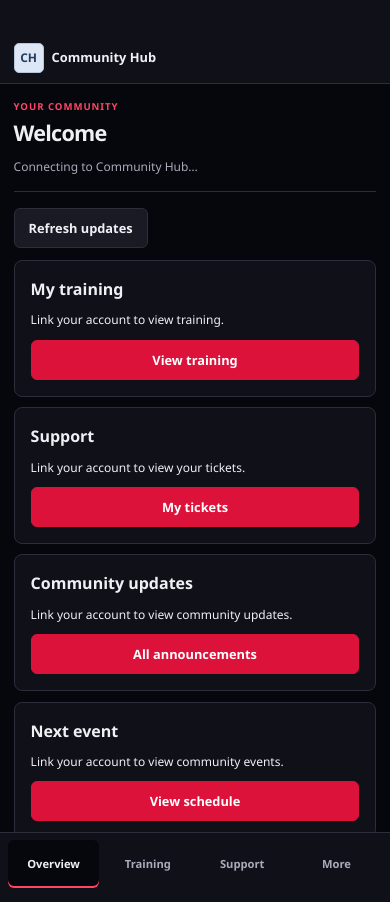
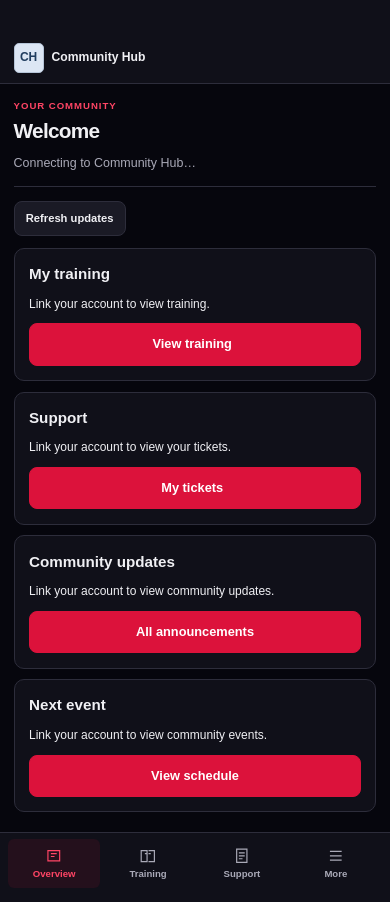
Before and after one commit to hunterl762/communityhub, a PHP site: page /phone.html in a window 390 px wide. Run offline with PHP 8.4, Linux system fonts and the light colour scheme.

Commit message:
Follow LB Phone theme and polish app pages and navigation

```diff
--- a/fivem/communityhub/html/phone.css
+++ b/fivem/communityhub/html/phone.css
@@ -1,62 +1,101 @@
 html,body{width:100%;height:100%;margin:0;overflow:hidden;background:var(--bg)!important}
 body.phone-app{display:block!important}
-#tablet.v3-shell{position:relative!important;inset:auto!important;transform:none!important;width:100%!important;height:100%!important;max-width:none;max-height:none;display:grid;grid-template-columns:minmax(0,1fr)!important;grid-template-rows:calc(3.25rem + max(2rem,env(safe-area-inset-top))) minmax(0,1fr) calc(3.5rem + max(.85rem,env(safe-area-inset-bottom)))!important;border:0;border-radius:0;box-shadow:none;font-size:.875rem}
-#tablet.v3-shell .tablet-header{grid-column:1;grid-row:1;min-height:0;padding:max(2rem,env(safe-area-inset-top)) .85rem 0;gap:.4rem;background:var(--panel)}
-#tablet.v3-shell .tablet-brand{flex:1;min-width:0;gap:.5rem}
-#tablet.v3-shell .tablet-brand img{width:30px;height:30px;flex:none;object-fit:contain}
-#tablet.v3-shell .tablet-brand>div{min-width:0}
-#tablet.v3-shell .tablet-brand h1{font-size:.8rem;white-space:nowrap;overflow:hidden;text-overflow:ellipsis;max-width:100%;line-height:1.3}
-#tablet.v3-shell .tablet-brand small,#tablet.v3-shell .tablet-clock,#close,#hudToggle,#tabletTheme,#miniHud{display:none!important}
-#tablet.v3-shell .connection{font-size:.6rem;padding:.3rem .4rem;min-height:1.8rem;white-space:nowrap;flex:none}
-#tablet.v3-shell main{grid-column:1;grid-row:2;padding:1rem .85rem;overflow:auto;min-width:0;min-height:0;scrollbar-width:none}
-#tablet.v3-shell main::-webkit-scrollbar{display:none}
-#tablet.v3-shell h2{font-size:1.35rem;line-height:1.2;margin-bottom:.65rem}
-#tablet.v3-shell h3{font-size:1rem}
-#tablet.v3-shell .section-head{display:block;margin-bottom:1rem}
-#tablet.v3-shell .eyebrow{font-size:.6rem;letter-spacing:.1em}
-#tablet.v3-shell .cards,#tablet.v3-shell .schedule-grid{grid-template-columns:repeat(2,minmax(0,1fr));gap:.5rem}
-#tablet.v3-shell .cards article{padding:.75rem;min-height:0}
-#tablet.v3-shell .cards strong{font-size:1rem;overflow-wrap:anywhere}
-#tablet.v3-shell .home-shortcuts{display:grid;grid-template-columns:1fr;gap:.5rem;margin-top:1rem}
-#tablet.v3-shell .home-shortcuts button{min-height:3.5rem;padding:.75rem 1rem;text-align:left;display:flex;flex-direction:column;align-items:flex-start;justify-content:center;gap:.2rem}
-#tablet.v3-shell .home-shortcuts span{font-size:.8rem}
-#tablet.v3-shell .home-shortcuts strong{font-size:.7rem;font-weight:400}
-#tablet.v3-shell .terminal-note{display:none}
-#tablet.v3-shell input,#tablet.v3-shell select,#tablet.v3-shell textarea{max-width:100%;min-width:0;box-sizing:border-box;font-size:.875rem}
-#tablet.v3-shell button{font-size:.8rem;min-height:2.5rem}
-#tablet.v3-shell .record,#tablet.v3-shell .link-panel{padding:.85rem;overflow-wrap:anywhere;border:1px solid var(--line);border-radius:8px}
-#tablet.v3-shell .record{margin-bottom:.5rem}
-#tablet.v3-shell .learning-toolbar,#tablet.v3-shell .hub-toolbar{flex-wrap:wrap;gap:.5rem}
-#tablet.v3-shell .tablet-tabs{display:none;position:absolute;z-index:20;top:calc(3.25rem + max(2rem,env(safe-area-inset-top)));bottom:calc(3.5rem + max(.85rem,env(safe-area-inset-bottom)));left:0;right:0;grid-column:auto;grid-row:auto;padding:1rem .85rem;overflow-y:auto;overflow-x:hidden;border:0;background:var(--bg);scrollbar-width:none}
-#tablet.v3-shell.phone-menu-open .tablet-tabs{display:grid;grid-template-columns:repeat(2,minmax(0,1fr));align-content:start;gap:.5rem}
-#tablet.v3-shell .tablet-tabs button{width:100%;min-width:0;min-height:3.5rem;padding:.6rem;display:flex;flex-direction:row;justify-content:flex-start;align-items:center;gap:.5rem;border:1px solid var(--line);border-radius:8px;font-size:.75rem}
-#tablet.v3-shell .tablet-tabs button.hidden{display:none!important}
-#tablet.v3-shell .tablet-tabs button span{display:inline!important;white-space:normal}
-#tablet.v3-shell .tablet-tabs .tab-icon{width:1rem;height:1rem;flex:none}
-#tablet.v3-shell .phone-dock{grid-column:1;grid-row:3;display:grid;grid-template-columns:repeat(4,minmax(0,1fr));gap:.2rem;padding:.4rem .5rem max(.85rem,env(safe-area-inset-bottom));border-top:1px solid var(--line);background:var(--panel);z-index:21}
-#tablet.v3-shell .phone-dock button{padding:.4rem .1rem;border:0;background:transparent;color:var(--muted);border-radius:6px;font-size:.7rem;min-width:0;min-height:2.5rem}
-#tablet.v3-shell .phone-dock button.active{background:var(--panel-hover,var(--bg));color:var(--text);box-shadow:inset 0 -2px var(--accent)}
-#tablet.v3-shell .phone-dock button:focus-visible{outline:2px solid var(--accent);outline-offset:-2px}
+body.phone-app #tablet.v3-shell{position:relative!important;inset:auto!important;transform:none!important;width:100%!important;height:100%!important;max-width:none;max-height:none;display:grid;grid-template-columns:minmax(0,1fr)!important;grid-template-rows:calc(3.25rem + max(2rem,env(safe-area-inset-top))) minmax(0,1fr) calc(3.5rem + max(.85rem,env(safe-area-inset-bottom)))!important;border:0;border-radius:0;box-shadow:none;font-size:.875rem}
+body.phone-app #tablet.v3-shell .tablet-header{grid-column:1;grid-row:1;min-height:0;padding:max(2rem,env(safe-area-inset-top)) .85rem 0;gap:.4rem;background:var(--panel)}
+body.phone-app #tablet.v3-shell .tablet-brand{flex:1;min-width:0;gap:.5rem}
+body.phone-app #tablet.v3-shell .tablet-brand img{width:30px;height:30px;flex:none;object-fit:contain}
+body.phone-app #tablet.v3-shell .tablet-brand>div{min-width:0}
+body.phone-app #tablet.v3-shell .tablet-brand h1{font-size:.8rem;white-space:nowrap;overflow:hidden;text-overflow:ellipsis;max-width:100%;line-height:1.3}
+body.phone-app #tablet.v3-shell .tablet-brand small,body.phone-app #tablet.v3-shell .tablet-clock,#close,#hudToggle,#tabletTheme,#miniHud{display:none!important}
+body.phone-app #tablet.v3-shell .connection{font-size:.6rem;padding:.3rem .4rem;min-height:1.8rem;white-space:nowrap;flex:none}
+body.phone-app #tablet.v3-shell main{grid-column:1;grid-row:2;padding:1rem .85rem;overflow:auto;min-width:0;min-height:0;scrollbar-width:none}
+body.phone-app #tablet.v3-shell main::-webkit-scrollbar{display:none}
+body.phone-app #tablet.v3-shell h2{font-size:1.35rem;line-height:1.2;margin-bottom:.65rem}
+body.phone-app #tablet.v3-shell h3{font-size:1rem}
+body.phone-app #tablet.v3-shell .section-head{display:block;margin-bottom:1rem}
+body.phone-app #tablet.v3-shell .eyebrow{font-size:.6rem;letter-spacing:.1em}
+body.phone-app #tablet.v3-shell .cards,body.phone-app #tablet.v3-shell .schedule-grid{grid-template-columns:repeat(2,minmax(0,1fr));gap:.5rem}
+body.phone-app #tablet.v3-shell .cards article{padding:.75rem;min-height:0}
+body.phone-app #tablet.v3-shell .cards strong{font-size:1rem;overflow-wrap:anywhere}
+body.phone-app #tablet.v3-shell .home-shortcuts{display:grid;grid-template-columns:1fr;gap:.5rem;margin-top:1rem}
+body.phone-app #tablet.v3-shell .home-shortcuts button{min-height:3.5rem;padding:.75rem 1rem;text-align:left;display:flex;flex-direction:column;align-items:flex-start;justify-content:center;gap:.2rem}
+body.phone-app #tablet.v3-shell .home-shortcuts span{font-size:.8rem}
+body.phone-app #tablet.v3-shell .home-shortcuts strong{font-size:.7rem;font-weight:400}
+body.phone-app #tablet.v3-shell .terminal-note{display:none}
+body.phone-app #tablet.v3-shell input,body.phone-app #tablet.v3-shell select,body.phone-app #tablet.v3-shell textarea{max-width:100%;min-width:0;box-sizing:border-box;font-size:.875rem}
+body.phone-app #tablet.v3-shell button{font-size:.8rem;min-height:2.5rem}
+body.phone-app #tablet.v3-shell .record,body.phone-app #tablet.v3-shell .link-panel{padding:.85rem;overflow-wrap:anywhere;border:1px solid var(--line);border-radius:8px}
+body.phone-app #tablet.v3-shell .record{margin-bottom:.5rem}
+body.phone-app #tablet.v3-shell .learning-toolbar,body.phone-app #tablet.v3-shell .hub-toolbar{flex-wrap:wrap;gap:.5rem}
+body.phone-app #tablet.v3-shell .tablet-tabs{display:none;position:absolute;z-index:20;top:calc(3.25rem + max(2rem,env(safe-area-inset-top)));bottom:calc(3.5rem + max(.85rem,env(safe-area-inset-bottom)));left:0;right:0;grid-column:auto;grid-row:auto;padding:1rem .85rem;overflow-y:auto;overflow-x:hidden;border:0;background:var(--bg);scrollbar-width:none}
+body.phone-app #tablet.v3-shell.phone-menu-open .tablet-tabs{display:grid;grid-template-columns:repeat(2,minmax(0,1fr));align-content:start;gap:.5rem}
+body.phone-app #tablet.v3-shell .tablet-tabs button{width:100%;min-width:0;min-height:3.5rem;padding:.6rem;display:flex;flex-direction:row;justify-content:flex-start;align-items:center;gap:.5rem;border:1px solid var(--line);border-radius:8px;font-size:.75rem}
+body.phone-app #tablet.v3-shell .tablet-tabs button.hidden{display:none!important}
+body.phone-app #tablet.v3-shell .tablet-tabs button span{display:inline!important;white-space:normal}
+body.phone-app #tablet.v3-shell .tablet-tabs .tab-icon{width:1rem;height:1rem;flex:none}
+body.phone-app #tablet.v3-shell .phone-dock{grid-column:1;grid-row:3;display:grid;grid-template-columns:repeat(4,minmax(0,1fr));gap:.2rem;padding:.4rem .5rem max(.85rem,env(safe-area-inset-bottom));border-top:1px solid var(--line);background:var(--panel);z-index:21}
+body.phone-app #tablet.v3-shell .phone-dock button{padding:.4rem .1rem;border:0;background:transparent;color:var(--muted);border-radius:6px;font-size:.7rem;min-width:0;min-height:2.5rem}
+body.phone-app #tablet.v3-shell .phone-dock button.active{background:var(--panel-hover,var(--bg));color:var(--text);box-shadow:inset 0 -2px var(--accent)}
+body.phone-app #tablet.v3-shell .phone-dock button:focus-visible{outline:2px solid var(--accent);outline-offset:-2px}
 #notice{position:sticky;bottom:0;max-width:100%;box-sizing:border-box}
 #accountLink .link-steps{padding-left:1.25rem;color:var(--muted)}
 #accountLink .link-steps li{padding:.4rem 0}
 #accountLinkForm{display:grid;gap:.65rem}
 #linkCode{font-size:1.5rem!important;letter-spacing:.3em;text-align:center;padding:.8rem}
 #linkStatus{min-height:2.5rem;overflow-wrap:anywhere}
-#tablet.v3-shell .cards{display:grid;border:0;margin-top:1rem}
-#tablet.v3-shell .cards article,#tablet.v3-shell .cards article:last-child,#tablet.v3-shell .cards article:nth-child(-n+2){border:1px solid var(--line);border-radius:8px}
-#tablet.v3-shell .cards b{font-size:.9rem;overflow-wrap:anywhere}
-#tablet.v3-shell .brand-mark,#tablet.v3-shell .brand-mark.brand-logo{width:30px;height:30px;flex:none}
-#tablet.v3-shell .personal-home{display:grid;gap:.65rem;margin-top:.75rem}
-#tablet.v3-shell .personal-home .record{margin:0;padding:1rem}
-#tablet.v3-shell .personal-home h3{margin:0 0 .65rem}
-#tablet.v3-shell .personal-home strong,#tablet.v3-shell .personal-home small{display:block;margin:.4rem 0;overflow-wrap:anywhere}
-#tablet.v3-shell .personal-home p{font-size:.8rem;line-height:1.5;margin:.5rem 0}
-#tablet.v3-shell .personal-home progress{width:100%;height:.3rem;margin:.4rem 0 .7rem}
-#tablet.v3-shell .personal-home button{margin-top:.65rem;width:100%}
-#tablet.v3-shell #homeUpdated{font-size:.65rem;margin:.6rem 0}
-#tablet.v3-shell #homeGreeting{overflow-wrap:anywhere}
-#tablet.v3-shell .personal-home button span{font-weight:700}
-#tablet.v3-shell .phone-badge:not([hidden]){display:inline-flex;align-items:center;justify-content:center;min-width:1rem;height:1rem;padding:0 .2rem;margin-left:.15rem;border-radius:1rem;background:var(--accent);color:white;font-size:.6rem}
-#tablet.v3-shell .personal-home button span{display:inline;margin:0}
-#tablet.v3-shell .personal-home progress{accent-color:var(--accent)}
+body.phone-app #tablet.v3-shell .cards{display:grid;border:0;margin-top:1rem}
+body.phone-app #tablet.v3-shell .cards article,body.phone-app #tablet.v3-shell .cards article:last-child,body.phone-app #tablet.v3-shell .cards article:nth-child(-n+2){border:1px solid var(--line);border-radius:8px}
+body.phone-app #tablet.v3-shell .cards b{font-size:.9rem;overflow-wrap:anywhere}
+body.phone-app #tablet.v3-shell .brand-mark,body.phone-app #tablet.v3-shell .brand-mark.brand-logo{width:30px;height:30px;flex:none}
+body.phone-app #tablet.v3-shell .personal-home{display:grid;gap:.65rem;margin-top:.75rem}
+body.phone-app #tablet.v3-shell .personal-home .record{margin:0;padding:1rem}
+body.phone-app #tablet.v3-shell .personal-home h3{margin:0 0 .65rem}
+body.phone-app #tablet.v3-shell .personal-home strong,body.phone-app #tablet.v3-shell .personal-home small{display:block;margin:.4rem 0;overflow-wrap:anywhere}
+body.phone-app #tablet.v3-shell .personal-home p{font-size:.8rem;line-height:1.5;margin:.5rem 0}
+body.phone-app #tablet.v3-shell .personal-home progress{width:100%;height:.3rem;margin:.4rem 0 .7rem}
+body.phone-app #tablet.v3-shell .personal-home button{margin-top:.65rem;width:100%}
+body.phone-app #tablet.v3-shell #homeUpdated{font-size:.65rem;margin:.6rem 0}
+body.phone-app #tablet.v3-shell #homeGreeting{overflow-wrap:anywhere}
+body.phone-app #tablet.v3-shell .personal-home button span{font-weight:700}
+body.phone-app #tablet.v3-shell .phone-badge:not([hidden]){display:inline-flex;align-items:center;justify-content:center;min-width:1rem;height:1rem;padding:0 .2rem;margin-left:.15rem;border-radius:1rem;background:var(--accent);color:white;font-size:.6rem}
+body.phone-app #tablet.v3-shell .personal-home button span{display:inline;margin:0}
+body.phone-app #tablet.v3-shell .personal-home progress{accent-color:var(--accent)}
+/* Phone-specific finishing styles keep every page inside the same visual system. */
+body.phone-app #tablet.v3-shell{font-family:Arial,Helvetica,sans-serif;line-height:1.45}
+body.phone-app #tablet.v3-shell .tablet-header{border-bottom:1px solid var(--line)}
+body.phone-app #tablet.v3-shell .tablet-brand h1{font-size:.76rem;letter-spacing:0;font-weight:700}
+body.phone-app #tablet.v3-shell main{padding:.95rem .85rem 1.25rem}
+body.phone-app #tablet.v3-shell .section-head{padding-bottom:.8rem;margin-bottom:.85rem}
+body.phone-app #tablet.v3-shell h2{font-size:1.3rem;letter-spacing:-.035em}
+body.phone-app #tablet.v3-shell .section-description,body.phone-app #tablet.v3-shell .section-head p{font-size:.78rem;line-height:1.5}
+body.phone-app #tablet.v3-shell .record,body.phone-app #tablet.v3-shell .hub-entry,body.phone-app #tablet.v3-shell .learning-course,body.phone-app #tablet.v3-shell .hub-rule,body.phone-app #tablet.v3-shell #applicationForm fieldset{padding:.85rem;border:1px solid var(--line);border-radius:10px;background:var(--panel);margin:0 0 .65rem;box-shadow:none}
+body.phone-app #tablet.v3-shell .record span,body.phone-app #tablet.v3-shell .hub-entry small,body.phone-app #tablet.v3-shell .learning-course small{font-size:.72rem;line-height:1.5;color:var(--muted)}
+body.phone-app #tablet.v3-shell .hub-entry h3,body.phone-app #tablet.v3-shell .learning-course h4{font-size:.9rem;line-height:1.35;margin:0 0 .45rem}
+body.phone-app #tablet.v3-shell .hub-text,body.phone-app #tablet.v3-shell .learning-course p{font-size:.8rem;line-height:1.6;overflow-wrap:anywhere}
+body.phone-app #tablet.v3-shell .hub-ticket-row{display:grid;grid-template-columns:minmax(0,1fr);gap:.75rem;align-items:start}
+body.phone-app #tablet.v3-shell .hub-ticket-row button{width:100%;margin:0}
+body.phone-app #tablet.v3-shell input,body.phone-app #tablet.v3-shell select,body.phone-app #tablet.v3-shell textarea{width:100%;border:1px solid var(--line);border-radius:8px;padding:.7rem;background:var(--panel);color:var(--text);line-height:1.5}
+body.phone-app #tablet.v3-shell input[type=checkbox],body.phone-app #tablet.v3-shell input[type=radio]{width:auto}
+body.phone-app #tablet.v3-shell label{font-size:.75rem;line-height:1.45}
+body.phone-app #tablet.v3-shell button{border-radius:8px;min-height:2.65rem;line-height:1.3}
+body.phone-app #tablet.v3-shell .data-list{max-height:none;overflow:visible}
+body.phone-app #tablet.v3-shell .hub-conversation-actions{position:static;padding:0 0 .65rem;background:transparent}
+body.phone-app #tablet.v3-shell .hub-message{border-left:3px solid var(--line)}
+body.phone-app #tablet.v3-shell .hub-rule summary{font-size:.85rem;line-height:1.5;cursor:pointer}
+body.phone-app #tablet.v3-shell .learning-toolbar,body.phone-app #tablet.v3-shell .hub-toolbar{display:flex;gap:.5rem}
+body.phone-app #tablet.v3-shell .learning-toolbar button,body.phone-app #tablet.v3-shell .hub-toolbar button{flex:1;min-width:0}
+body.phone-app #tablet.v3-shell .personal-home .record{padding:.9rem}
+body.phone-app #tablet.v3-shell .personal-home h3{font-size:.95rem}
+body.phone-app #tablet.v3-shell .personal-home button{display:flex;align-items:center;justify-content:center;gap:.35rem}
+body.phone-app #tablet.v3-shell #homeRefresh{font-size:.7rem;min-height:2.2rem;padding:.45rem .7rem}
+body.phone-app #tablet.v3-shell.phone-menu-open .tablet-tabs{grid-template-columns:minmax(0,1fr);gap:.45rem;background:var(--bg)}
+body.phone-app #tablet.v3-shell .tablet-tabs button{min-height:3rem;padding:.7rem .85rem;justify-content:flex-start;background:var(--panel);font-size:.8rem;border-radius:9px}
+body.phone-app #tablet.v3-shell .tablet-tabs button.active{border-color:var(--accent);background:var(--accent-soft);box-shadow:none}
+body.phone-app #tablet.v3-shell .tablet-tabs button::after{content:'›';margin-left:auto;color:var(--muted);font-size:1.2rem}
+body.phone-app #tablet.v3-shell .tablet-tabs .tab-icon{width:1.15rem;height:1.15rem;flex-basis:1.15rem}
+body.phone-app #tablet.v3-shell .phone-dock{gap:.1rem;padding-top:.35rem}
+body.phone-app #tablet.v3-shell .phone-dock button{position:relative;display:flex;flex-direction:column;align-items:center;justify-content:center;gap:.2rem;min-height:2.6rem;font-size:.6rem;box-shadow:none;background:transparent}
+body.phone-app #tablet.v3-shell .phone-dock button svg{width:1.1rem;height:1.1rem;flex:none}
+body.phone-app #tablet.v3-shell .phone-dock button.active{color:var(--accent);background:var(--accent-soft);box-shadow:none}
+body.phone-app #tablet.v3-shell .phone-dock .phone-badge:not([hidden]){position:absolute;top:.05rem;right:15%;margin:0}
+body.phone-app #tablet.v3-shell :focus-visible{outline:2px solid var(--accent);outline-offset:2px}
```
Also changed, not shown: fivem/communityhub/html/phone.js (+22 -2 lines), tests/lbphone-browser.cjs (+1 -1 lines).
